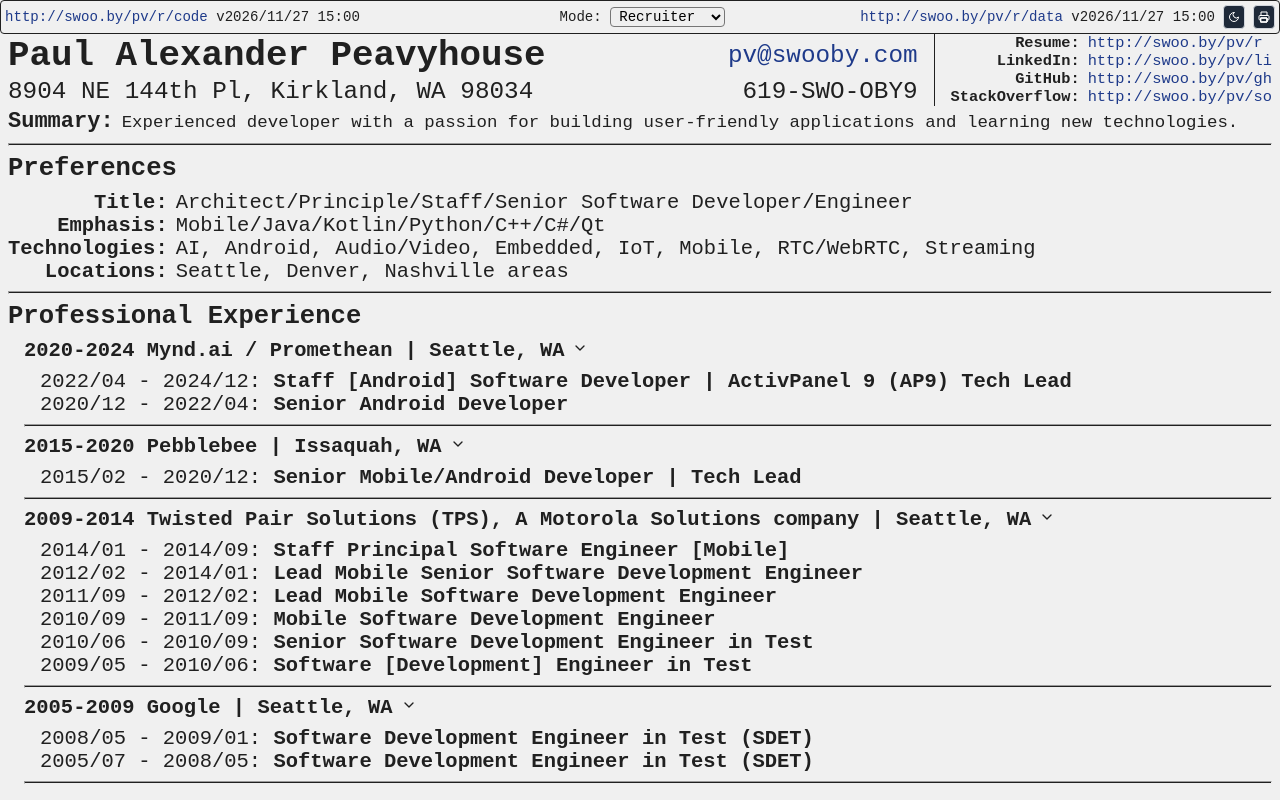
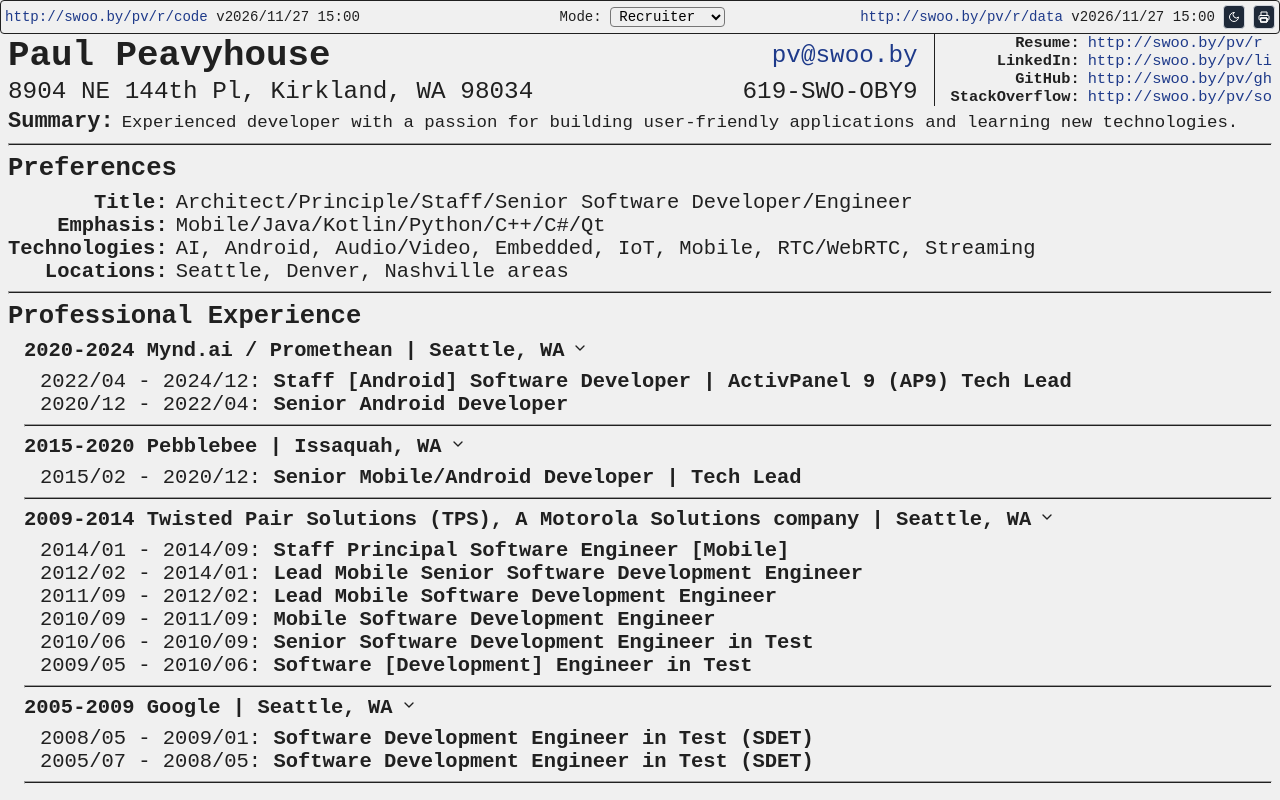
Before and after one commit to paulpv/resume, a React (Vite) app: page / in a window 1280 px wide. Built offline with nearby package versions, Linux system fonts and the light colour scheme.

Commit message:
Change resume title and contact email
Updates the resume title for improved clarity.
Changes the contact email address from pv@swooby.com to pv@swoo.by.

```diff
--- a/index.html
+++ b/index.html
@@ -6,7 +6,7 @@
     <meta name="viewport" content="width=device-width, initial-scale=1, viewport-fit=cover" />
     <link rel="stylesheet" href="./src/main.css" />
     <meta http-equiv="Content-Language" content="en_US">
-    <title>Résumé of Paul Peavyhouse</title>
+    <title>Peavyhouse, Paul - Resume</title>
     <script async src="https://www.googletagmanager.com/gtag/js?id=G-ZH4NX29XX0"></script>
     <script type="module">
       window.dataLayer = window.dataLayer || [];
--- a/public/resume.yaml
+++ b/public/resume.yaml
@@ -1,5 +1,5 @@
-Paul Alexander Peavyhouse:
-  Email: pv@swooby.com
+Paul Peavyhouse:
+  Email: pv@swoo.by
   Phone: [ 619-SWO-OBY9, 619-796-6299 ]
   Address: 8904 NE 144th Pl, Kirkland, WA 98034
   Links:
```
